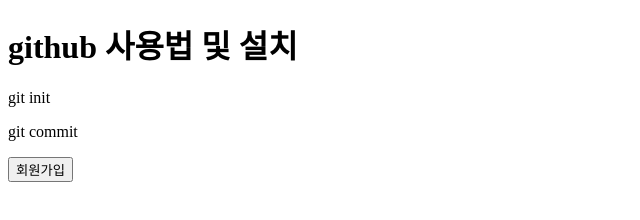
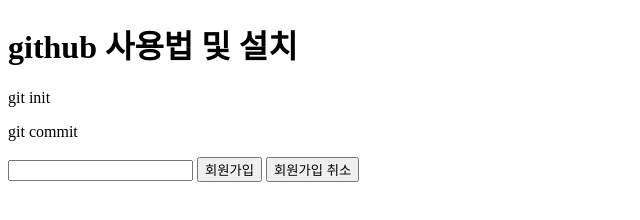
Before and after one commit to gyeongzza/company2-project, a plain HTML site: page index.html in a window 1280 px wide. Shown: the whole page, without its empty margins (0-640 px from the left). Drawn offline with Linux system fonts and the light colour scheme.

Commit message:
freshman third

```diff
--- a/index.html
+++ b/index.html
@@ -13,6 +13,11 @@
     <!--기능 업그레이드-->
     <p>git commit</p>
 
+    <!--merge 되기 이전 버전에 수정 진행-->
+    <input type = "text">
+
     <button>회원가입</button>
+
+    <button>회원가입 취소</button>
 </body>
 </html>
```
